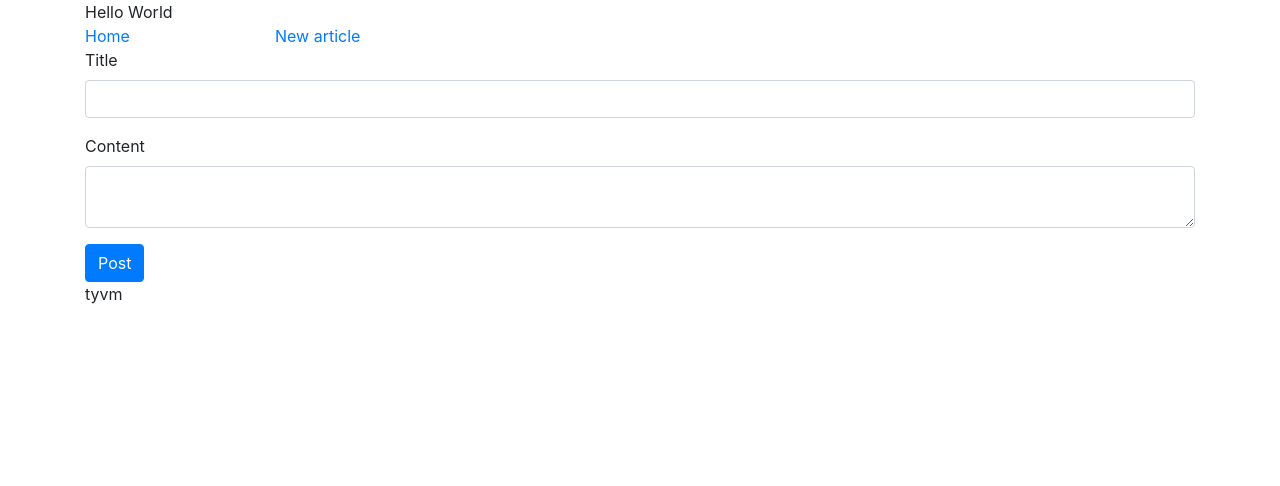
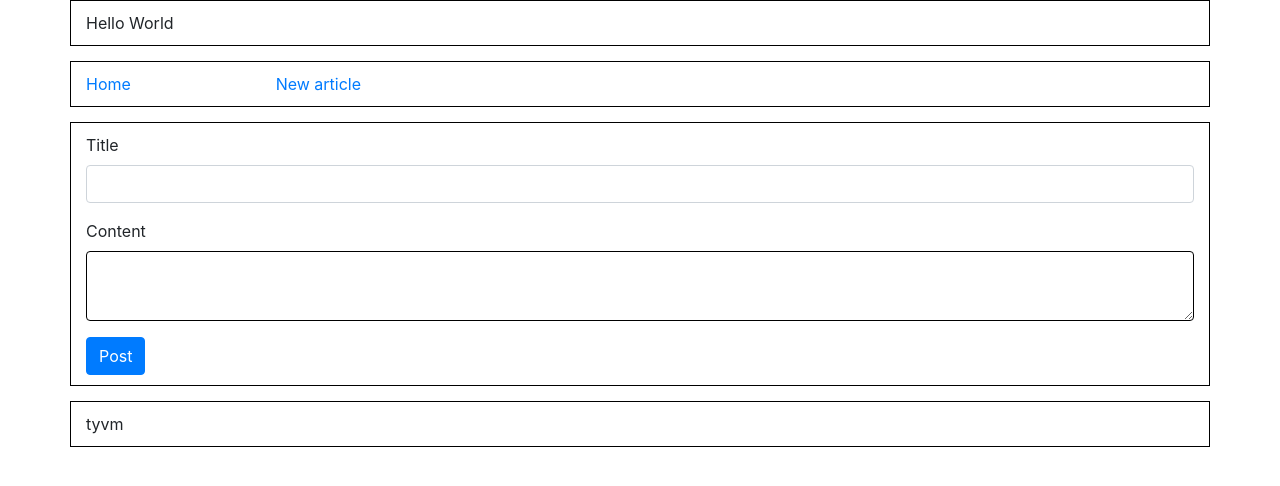
Before and after one commit to fenegan/baby-blog, a PHP site: page /new.php in a window 1280 px wide. Shown: the top 486 px of the page. Run offline with PHP 8.4, Linux system fonts and the light colour scheme; some libraries are stand-ins or nearby versions.

Commit message:
Added basic CSS

```diff
--- a/index.php
+++ b/index.php
@@ -8,6 +8,7 @@
 
     <!-- Bootstrap CSS -->
     <link rel="stylesheet" href="https://maxcdn.bootstrapcdn.com/bootstrap/4.0.0-beta.2/css/bootstrap.min.css" integrity="sha384-PsH8R72JQ3SOdhVi3uxftmaW6Vc51MKb0q5P2rRUpPvrszuE4W1povHYgTpBfshb" crossorigin="anonymous">
+    <link rel="stylesheet" href="style.css" type="text/css" />
   </head>
   <body>
     <div class="container">
--- a/new.php
+++ b/new.php
@@ -8,6 +8,7 @@
 
     <!-- Bootstrap CSS -->
     <link rel="stylesheet" href="https://maxcdn.bootstrapcdn.com/bootstrap/4.0.0-beta.2/css/bootstrap.min.css" integrity="sha384-PsH8R72JQ3SOdhVi3uxftmaW6Vc51MKb0q5P2rRUpPvrszuE4W1povHYgTpBfshb" crossorigin="anonymous">
+    <link rel="stylesheet" href="style.css" type="text/css" />
   </head>
   <body>
     <div class="container">
--- /dev/null
+++ b/style.css
@@ -0,0 +1,6 @@
+header, nav, #content, footer {
+    border: 1px solid black;
+    margin-bottom: 15px;
+    padding-top: 10px;
+    padding-bottom: 10px;
+}
```
